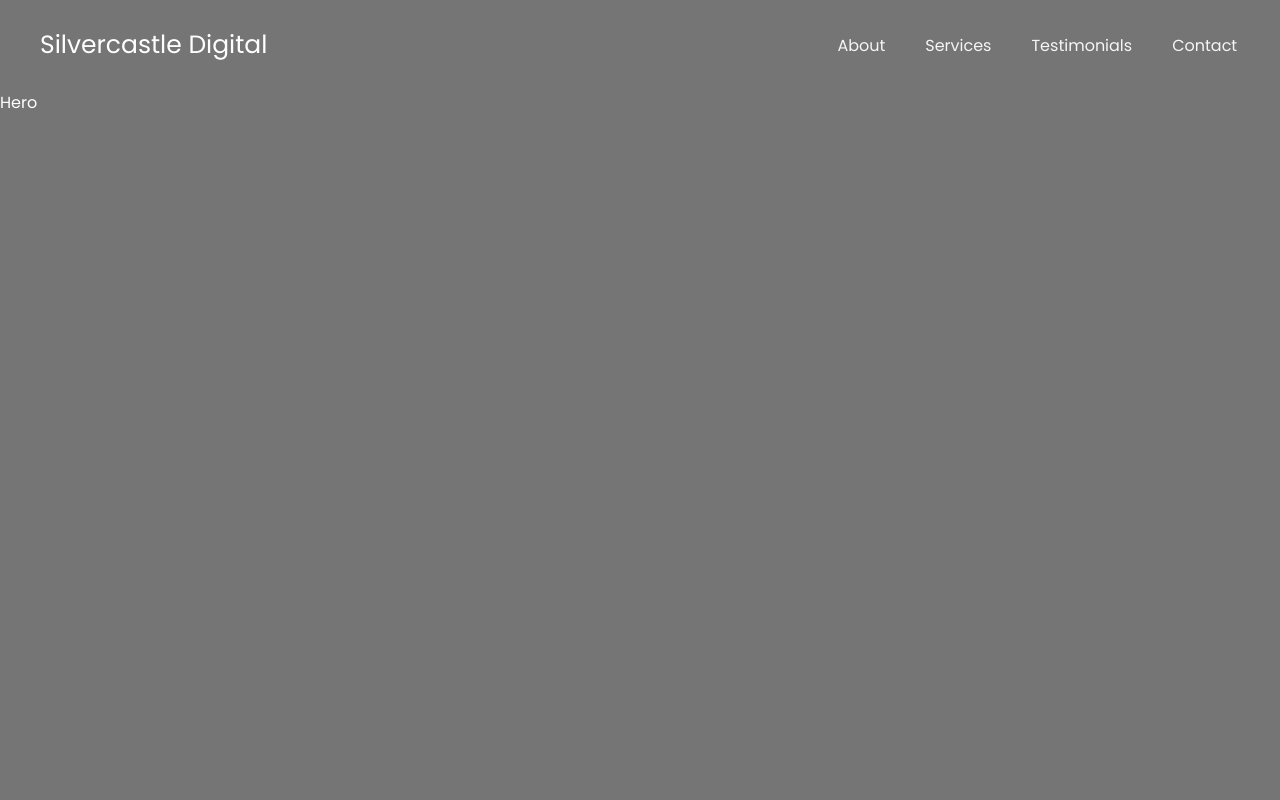
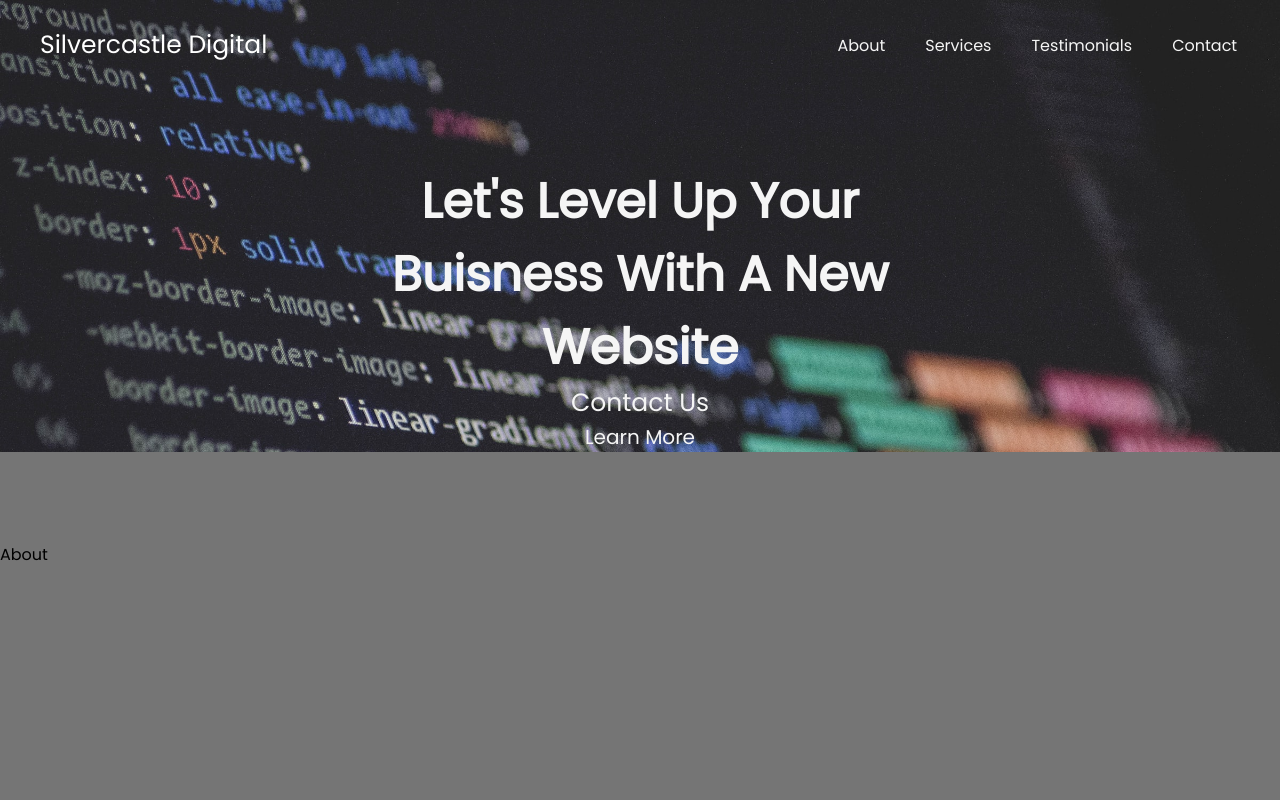
Before and after one commit to dwbrown115/silvercastledigital, a React (Create React App) app: page / in a window 1280 px wide. Shown: the top 800 px of the page. Built offline with nearby package versions, Linux system fonts and the light colour scheme.

Commit message:
started work on hero page

```diff
--- a/src/Screens/Hero/Hero.scss
+++ b/src/Screens/Hero/Hero.scss
@@ -1,8 +1,38 @@
 .hero-container {
   // background-color: #66b0e8;
   color: white;
-  height: 1000px;
+  // height: 1000px;
   .hero {
-    padding-top: 90px;
+    .hero-image-wrapper {
+      // padding: 0px 75px;
+      .hero-image-and-text {
+        padding-top: 90px;
+        background-image: url("HeroBG.jpg");
+        background-repeat: no-repeat;
+        background-size: 100% auto;
+        background-position: center -000px;
+        position: relative;
+        z-index: 9;
+        display: flex;
+        flex-direction: column;
+        align-items: center;
+        color: #f5f5f5;
+        .hero-header {
+          margin-top: 75px;
+          width: 40%;
+          text-align: center;
+          font-size: 3.052rem;
+          font-weight: 600;
+        }
+        .contact-button {
+          cursor: pointer;
+          font-size: 1.563rem;
+        }
+        .learn-more-button {
+          cursor: pointer;
+          font-size: 1.25rem;
+        }
+      }
+    }
   }
 }
--- a/src/Screens/Hero/index.js
+++ b/src/Screens/Hero/index.js
@@ -9,11 +9,36 @@ class Hero extends PureComponent {
     this.state = {};
   }
 
+  scrollTo(name) {
+    const element = document.getElementById(name);
+    element.scrollIntoView({ behavior: "smooth", block: "start" });
+  }
+
   render() {
     return (
       <div className="hero-container">
         <div id="hero" style={{ position: "absolute", right: "50%" }} />
-        <div className="hero">Hero</div>
+        <div className="hero">
+          <div className="hero-image-wrapper">
+            <div className="hero-image-and-text">
+              <div className="hero-header">
+                Let's Level Up Your Buisness With A New Website
+              </div>
+              <div
+                className="contact-button"
+                onClick={() => this.scrollTo("contact")}
+              >
+                Contact Us
+              </div>
+              <div
+                className="learn-more-button"
+                onClick={() => this.scrollTo("about")}
+              >
+                Learn More
+              </div>
+            </div>
+          </div>
+        </div>
       </div>
     );
   }
```
Also changed, not shown: src/Screens/Hero/HeroBG.jpg (added).
